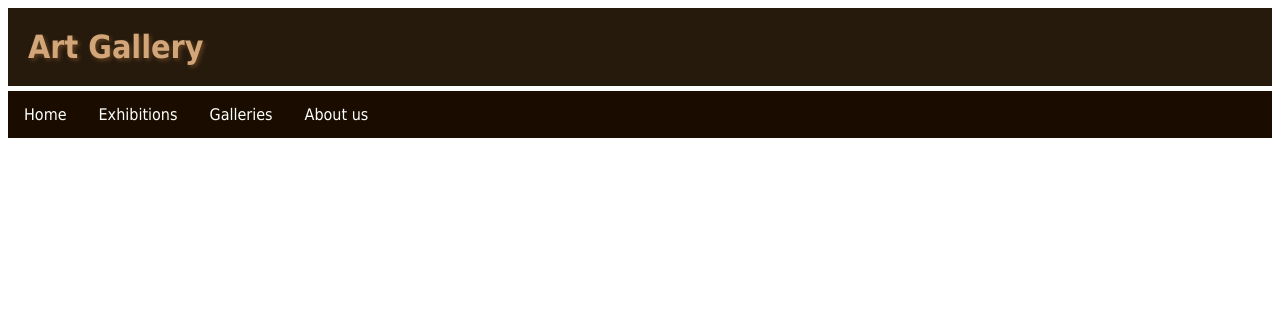
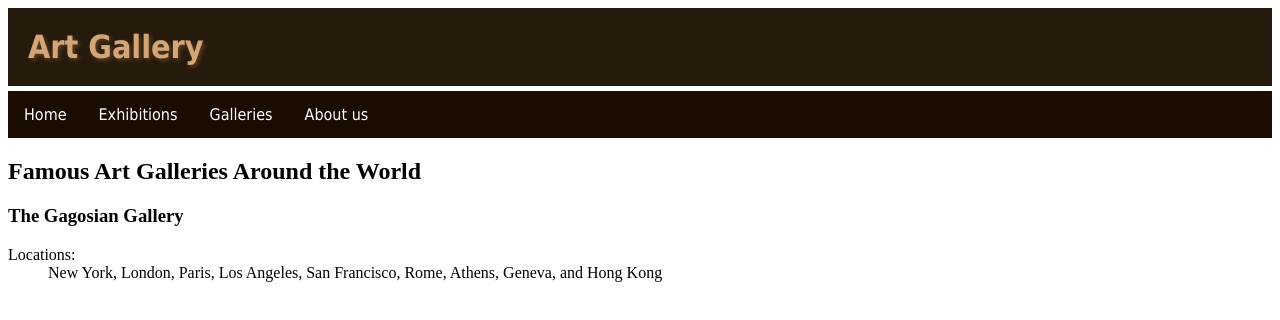
Before and after one commit to shreyakothavale/art-gallery, a plain HTML site: page Gallery.html in a window 1280 px wide. Drawn offline with Linux system fonts and the light colour scheme.

Commit message:
tr added

```diff
--- a/Gallery.html
+++ b/Gallery.html
@@ -47,5 +47,13 @@
         <li><a href="gallery.html">Galleries</a></li>
         <li><a href="#about">About us</a></li>
     </ul>
+    <h2>Famous Art Galleries Around the World</h2>
+    <table>
+        <tr>
+            <h3>The Gagosian Gallery</h3>
+            <dt>Locations:</dt>
+            <dd>New York, London, Paris, Los Angeles, San Francisco, Rome, Athens, Geneva, and Hong Kong</dd>
+        </tr>
+        </table>
 </body>
 </html>
```
